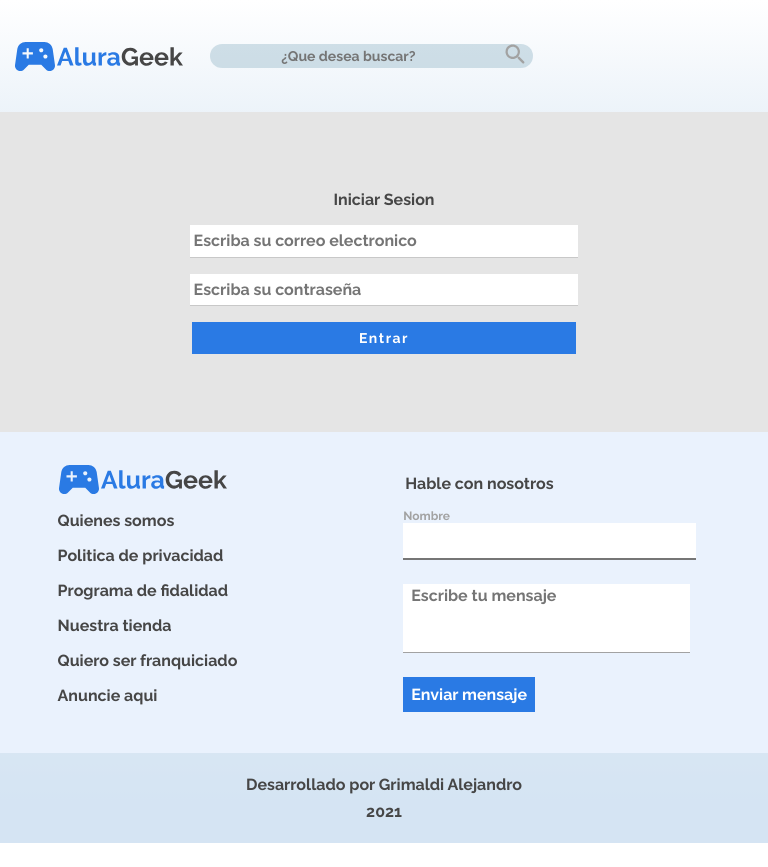
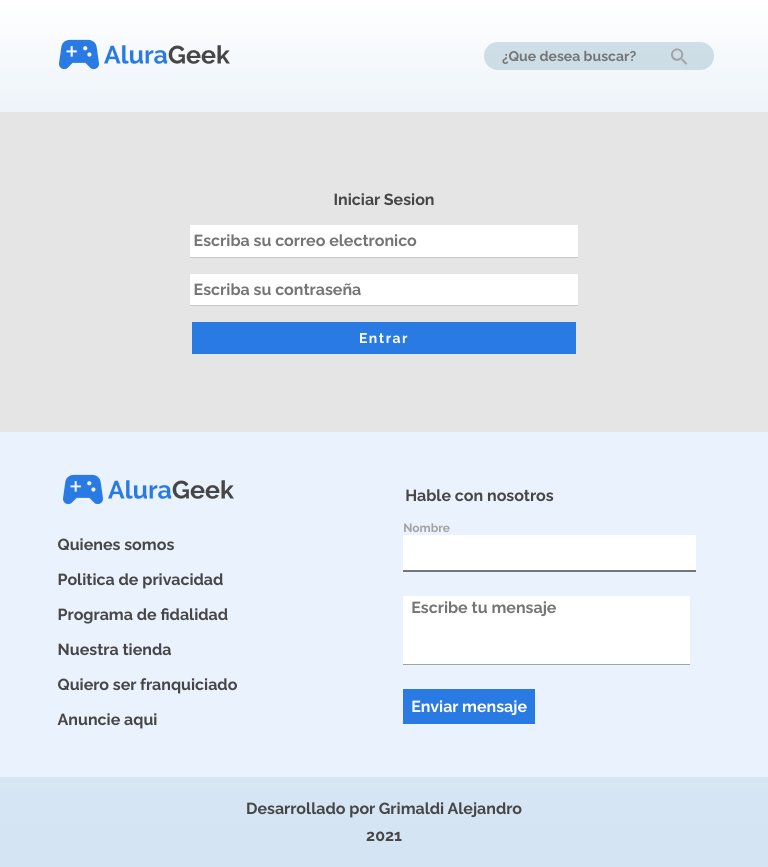
Before and after one commit to AleGrimald/AleGeek, a plain HTML site: page 2- Pagina Login/login.html in a window 768 px wide. Before the commit the page ends 843 px from the top, so only its background shows below. Drawn offline with Linux system fonts and the light colour scheme.

Commit message:
se ajusto el css de productos y agregar

```diff
--- a/1- Pagina Principal/assets/css/banner.css
+++ b/1- Pagina Principal/assets/css/banner.css
@@ -44,6 +44,9 @@
     padding: .5rem;
     background: #2A7AE4;
     border: none;
+}
+.consolas{
+    text-decoration: none;
     font-family: 'Raleway';
     font-weight: 400;
     font-size: 16px;
@@ -89,7 +92,7 @@
         line-height: 16px;
     }
     .banner__boton{
-        width: 30%;
+        width: 40%;
         font-weight: 400;
         font-size: 12px;
     }
--- a/1- Pagina Principal/assets/css/header.css
+++ b/1- Pagina Principal/assets/css/header.css
@@ -21,8 +21,9 @@
     align-items: center;
     justify-content: center;
 }
+
 .contenedor__busqueda{
-    width: 60%;
+    width: 50%;
     display: flex;
     justify-content: center;
     align-items: center;
@@ -30,7 +31,7 @@
     background-color: #7da7bb56;
 }
 .header__inpbusqueda{
-    width: 90%;
+    width: 85%;
     padding: .4rem;
     text-align: center;
     border-radius: 15px;
@@ -43,12 +44,13 @@
     font-size: 14px;
 }
 .header__lupa{
-    width: 10%;
+    width: 15%;
     border-radius: 15px;
-}
-.lupa{
-    width: 90%;
-    height: 20px;
+    border: none;
+    cursor: pointer;
+    background: url(../imagenes/header/lupa.svg);
+    background-size:contain;
+    background-repeat: no-repeat;
 }
 
 /*Contenedor Derecho, login*/
@@ -71,25 +73,32 @@
     font-size: 16px;
 }
 
-
-
 @media (min-width: 768px) and (max-width: 1024px){
     /*HEADER*/
     .header{
         width: 100%;
+        justify-content: space-around;
     }
     /*Contenedor Izquierdo, logo y inp de busqueda*/
     .contenedor__izquierdo{
-        width: 70%;
-        gap: .5rem;
+        width: 50%;
+        gap: 1rem;
+        justify-content: space-between;
+    }
+    .contenedor__logo{
+        width: 30%;
+    }
+    .contenedor__busqueda{
+        width: 55%;
     }
     .header__inpbusqueda{
-        padding: .2rem;
+        width: 80%;
     }
 
     /*Contenedor Derecho, login*/
     .contenedor__derecho{
         width: 25%;
+        justify-content: space-around;
     }
 }
 
@@ -107,27 +116,25 @@
     .contenedor__izquierdo{
         width: 100%;
         justify-content: left;
-        gap: .2rem;
+        gap: .5rem;
     }
     .contenedor__logo{
-        width: 35%;
+        width: 40%;
     }
     .header__logo{
-        width: 30%;
+        width: 100%;
     }
     .contenedor__busqueda{
         width: 10%;
     }
     .header__inpbusqueda{
-        padding: 0;
-        font-weight: 100;
-        font-size: 12px;
         display: none;
     }
     .header__lupa{
         width: 60%;
         border-radius: 50%;
     }
+
 
     /*Contenedor Derecho, login*/
     .contenedor__derecho{
--- a/2- Pagina Login/assets/css/login.css
+++ b/2- Pagina Login/assets/css/login.css
@@ -59,10 +59,39 @@
 }
 
 @media (min-width: 768px) and (max-width: 1024px){
+
+    .header{
+        width: 100%;
+        justify-content: center;
+
+    }
+    .contenedor__izquierdo{
+        width: 100%;
+        justify-content: space-around;
+
+    }
+    .contenedor__logo{
+        width: 40%;
+        justify-content: left;
+    }
+    .contenedor__busqueda{
+        width: 30%;
+        justify-content: center;
+
+    }
+    .header__inpbusqueda{
+        width: 70%;
+    }
+    .header__lupa{
+        width: 20%;
+        background-position: center;
+    }
+
+
+
     .main{
         height: 20rem;
     }
-
     .main__formulario{
         width: 100%;
         align-items: center;
--- a/2- Pagina Login/login.html
+++ b/2- Pagina Login/login.html
@@ -20,20 +20,16 @@
     <header class="header">
         <section class="contenedor__izquierdo">
             <div class="contenedor__logo">
-                <img class="header__logo" src="../1- Pagina Principal/assets/imagenes/header/joystick.svg" alt="Logotipo de Alura Geek">
-                <img class="header__logo" src="../1- Pagina Principal/assets/imagenes/header/alura.svg" alt="">
-                <img class="header__logo" src="../1- Pagina Principal/assets/imagenes/header/geek.svg" alt="">
+                <a href="../1- Pagina Principal/index.html"><img class="header__logo" src="../1- Pagina Principal/assets/imagenes/header/Logo completo.png" alt="Logotipo de Alura Geek"></a>
             </div>
 
             <div class="contenedor__busqueda">
                 <input class="header__inpbusqueda" type="search" name="busqueda" id="" placeholder="¿Que desea buscar?">
-                <a href="" class="header__lupa">
-                    <img class="lupa" src="../1- Pagina Principal/assets/imagenes/header/lupa.svg" alt="icono de lupa">
-                </a>
-
+                <input type="submit" class="header__lupa" value="">
             </div>
         </section>
-</header>
+    </header>
+
     <main class="main">
         <form class="main__formulario" action="" method="post">
             <legend class="formulario__titulo">Iniciar Sesion</legend>
@@ -48,9 +44,7 @@
     <footer class="footer">
         <section class="footer__contacto">
             <div class="contacto__logo">
-                <img class="header__logo" src="../1- Pagina Principal/assets/imagenes/header/joystick.svg" alt="Logotipo de Alura Geek">
-                <img class="header__logo" src="../1- Pagina Principal/assets/imagenes/header/alura.svg" alt="">
-                <img class="header__logo" src="../1- Pagina Principal/assets/imagenes/header/geek.svg" alt="">
+                <a href="../1- Pagina Principal/index.html"><img class="header__logo" src="../1- Pagina Principal/assets/imagenes/header/Logo completo.png" alt="Logotipo de Alura Geek"></a>
             </div>
 
             <nav class="contacto__lista">
--- a/3- Pagina Productos Listado Ventas/assets/css/productos.css
+++ b/3- Pagina Productos Listado Ventas/assets/css/productos.css
@@ -26,6 +26,14 @@
 }
 
 @media (min-width: 768px) and (max-width: 1024px){
+    .header{
+        justify-content: left;
+    }
+    .contenedor__izquierdo{
+        width: 80%;
+        justify-content: space-around;
+    }
+
     .contenedor__starwars__titulo{
         justify-content: space-around;
         gap: 30%;
--- a/4- Pagina Productos Ingresos/assets/css/agregar-prod.css
+++ b/4- Pagina Productos Ingresos/assets/css/agregar-prod.css
@@ -53,6 +53,25 @@
 }
 
 @media (min-width: 768px) and (max-width: 1024px){
+    .header{
+        width: 100%;
+        justify-content: space-around;
+    }
+    .contenedor__izquierdo{
+        width: 65%;
+        justify-content: space-between;
+        gap: 0;
+    }
+    .contenedor__logo{
+        width: 40%;
+    }
+    .contenedor__busqueda{
+        width: 55%;
+    }
+    .contenedor__derecho{
+        width: 30%;
+    }
+
     .main{
         width: 100%;
     }
@@ -72,6 +91,24 @@
 }
 
 @media (min-width: 375px) and (max-width: 767px){
+    .header{
+        width: 100%;
+        justify-content: space-around;
+    }
+    .contenedor__izquierdo{
+        width: 65%;
+        justify-content: space-between;
+        gap: 1rem;
+    }
+    .contenedor__logo{
+        width: 40%;
+    }
+    .contenedor__busqueda{
+        width: 55%;
+    }
+    .contenedor__derecho{
+        width: 30%;
+    }
 
     .main{
         width: 100%;
```
Also changed, not shown: 1- Pagina Principal/index.html (+8 -14 lines), 3- Pagina Productos Listado Ventas/productos.html (+3 -10 lines), 4- Pagina Productos Ingresos/agregar-prod.html (+4 -11 lines), header.js (added, +16 -0 lines), 1- Pagina Principal/assets/imagenes/header/Logo completo.png (added).
